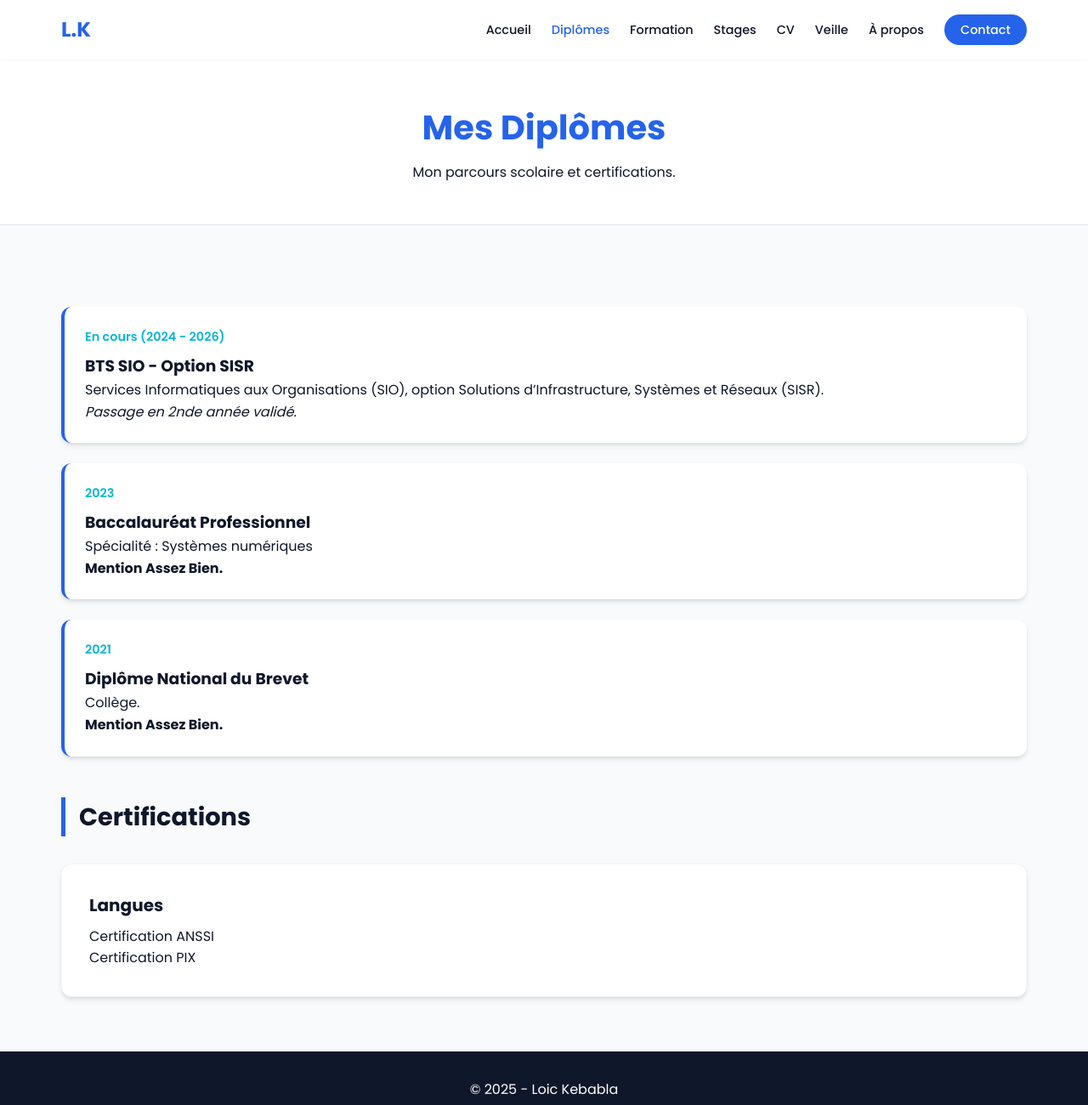
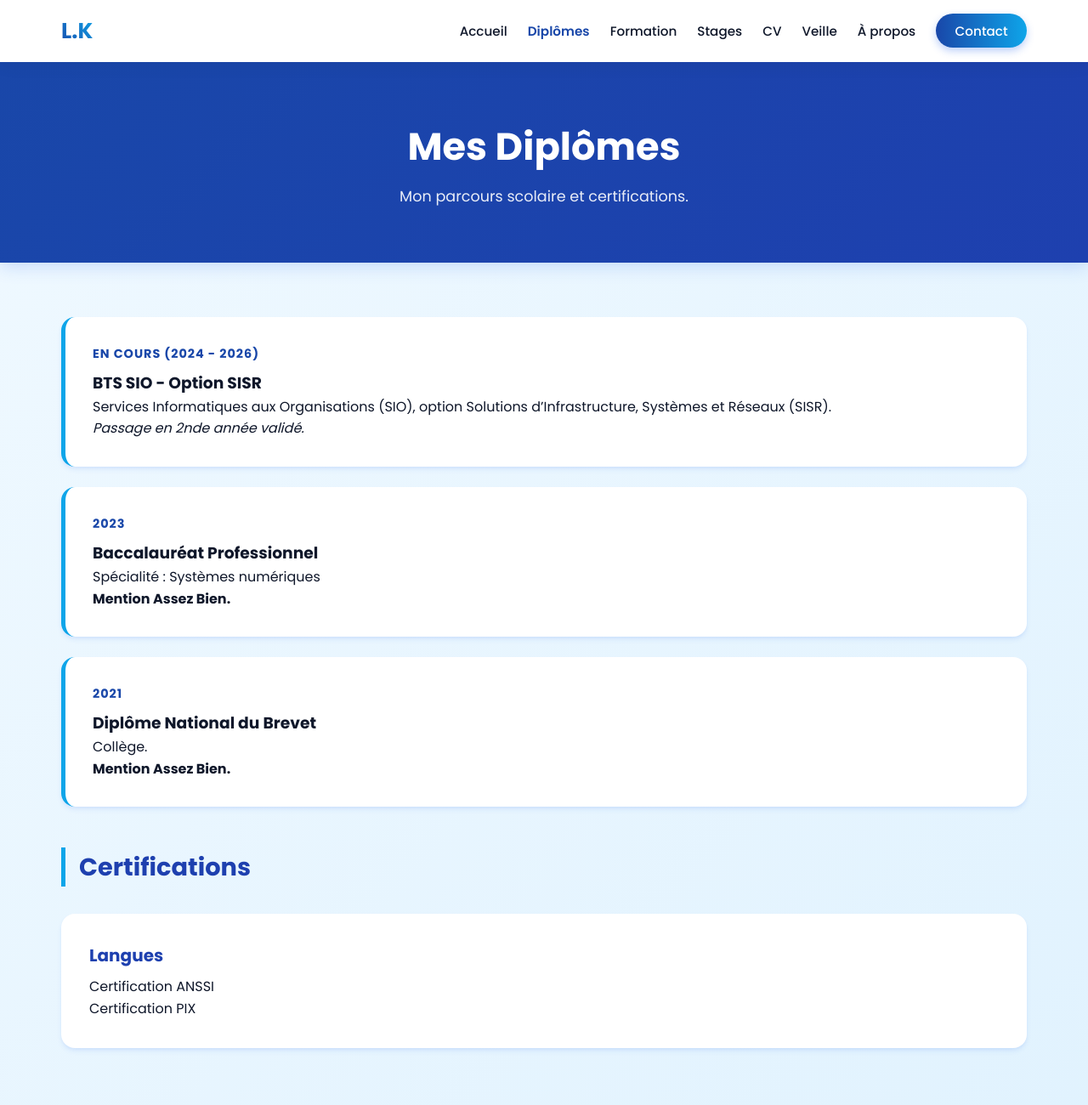
Before and after one commit to loic700/portfolio-t1, a plain HTML site: page diplomes.html in a window 1280 px wide. Shown: the top 1300 px of the page at 85% size. Drawn offline with Linux system fonts and the light colour scheme.

Commit message:
ccs modif 7

```diff
--- a/css/style8.css
+++ b/css/style8.css
@@ -1,17 +1,26 @@
 /* --- RESET & VARIABLES --- */
 :root {
-    --primary: #2563eb;       /* Bleu roi moderne */
-    --primary-dark: #1e40af;  /* Bleu sombre (hover) */
-    --dark: #0f172a;          /* Texte principal (Bleu nuit) */
-    --light: #f8fafc;         /* Fond de page (Gris très clair) */
+    /* Couleurs principales */
+    --primary: #1947a9;       /* Bleu roi */
+    --primary-dark: #1e40af;  /* Bleu sombre */
+    --accent: #0ea5e9;        /* Bleu ciel vif */
+
+    /* Textes */
+    --dark: #0f172a;          /* Texte principal (Bleu très sombre) */
+    --text-light: #f8fafc;    /* Texte sur fond sombre */
+    --gray: #64748b;          /* Texte secondaire */
+
+    /* Fonds */
+    --bg-gradient: linear-gradient(135deg, #f0f9ff 0%, #e0f2fe 100%); /* Fond global bleuté */
     --white: #ffffff;         /* Fond des cartes */
-    --gray: #64748b;          /* Texte secondaire */
-    --accent: #06b6d4;        /* Cyan (Détails) */
-    --success: #10b981;       /* Vert (Succès) */
-    --danger: #ef4444;        /* Rouge (Erreur) */
 
-    --shadow: 0 4px 6px -1px rgba(0, 0, 0, 0.1), 0 2px 4px -1px rgba(0, 0, 0, 0.06);
-    --radius: 12px;
+    /* État */
+    --success: #10b981;
+    --danger: #ef4444;
+
+    /* UI */
+    --shadow: 0 4px 6px -1px rgba(37, 99, 235, 0.1), 0 2px 4px -1px rgba(37, 99, 235, 0.06); /* Ombre légèrement bleutée */
+    --radius: 16px;           /* Coins un peu plus arrondis */
     --container-width: 1200px;
 }
 
@@ -19,7 +28,7 @@
 
 body {
     font-family: 'Poppins', 'Inter', sans-serif;
-    background-color: var(--light);
+    background: var(--bg-gradient); /* On applique le dégradé ici */
     color: var(--dark);
     line-height: 1.6;
     display: flex;
@@ -27,7 +36,7 @@ body {
     min-height: 100vh;
 }
 
-main { flex: 1; } /* Pousse le footer vers le bas */
+main { flex: 1; }
 
 a { text-decoration: none; color: inherit; transition: 0.3s; }
 ul { list-style: none; }
@@ -39,7 +48,7 @@ img, iframe { max-width: 100%; }
     position: sticky;
     top: 0;
     z-index: 1000;
-    box-shadow: 0 1px 3px rgba(0,0,0,0.05);
+    box-shadow: 0 4px 20px rgba(0,0,0,0.05); /* Ombre plus douce */
     padding: 1rem 0;
 }
 
@@ -52,40 +61,63 @@ img, iframe { max-width: 100%; }
     align-items: center;
 }
 
-.logo { font-weight: 700; font-size: 1.5rem; color: var(--primary); }
+.logo {
+    font-weight: 800;
+    font-size: 1.6rem;
+    color: var(--primary);
+    background: -webkit-linear-gradient(45deg, var(--primary), var(--accent));
+    -webkit-background-clip: text;
+    -webkit-text-fill-color: transparent; /* Logo en dégradé */
+}
 
 .nav-links { display: flex; gap: 1.5rem; align-items: center; flex-wrap: wrap; }
-.nav-links a { font-size: 0.9rem; font-weight: 500; color: var(--dark); }
-.nav-links a:hover, .nav-links a.active { color: var(--primary); }
+.nav-links a { font-size: 0.95rem; font-weight: 500; color: var(--dark); }
+.nav-links a:hover, .nav-links a.active { color: var(--primary); font-weight: 600; }
 
 .btn-contact {
-    background-color: var(--primary);
+    background: linear-gradient(90deg, var(--primary), var(--accent)); /* Bouton dégradé */
     color: var(--white) !important;
-    padding: 0.5rem 1.2rem;
+    padding: 0.6rem 1.4rem;
     border-radius: 50px;
+    box-shadow: 0 4px 10px rgba(37, 99, 235, 0.3);
 }
-.btn-contact:hover { background-color: var(--primary-dark); transform: translateY(-2px); }
+.btn-contact:hover {
+    transform: translateY(-2px);
+    box-shadow: 0 6px 15px rgba(37, 99, 235, 0.4);
+}
 
-/* --- GLOBAL SECTIONS --- */
-.container { max-width: var(--container-width); margin: 0 auto; padding: 4rem 2rem; }
+/* --- HERO SECTION (Le haut des pages) --- */
 .hero-small {
-    background: var(--white);
-    padding: 3rem 2rem;
+    /* Fond coloré en dégradé bleu */
+    background: linear-gradient(135deg, var(--primary) 0%, var(--primary-dark) 100%);
+    padding: 4rem 2rem;
     text-align: center;
-    border-bottom: 1px solid #e2e8f0;
     margin-bottom: 2rem;
+    color: var(--white); /* Texte blanc force */
+    box-shadow: 0 4px 20px rgba(37, 99, 235, 0.2);
 }
-.hero-small h1 { font-size: 2.5rem; color: var(--primary); margin-bottom: 0.5rem; }
+
+.hero-small h1 {
+    font-size: 2.8rem;
+    margin-bottom: 0.5rem;
+    color: var(--white); /* S'assure que le titre est blanc */
+}
+.hero-small p {
+    color: rgba(255, 255, 255, 0.9); /* Blanc légèrement transparent */
+    font-size: 1.1rem;
+}
 
 .section-title {
     font-size: 1.8rem;
     margin-bottom: 2rem;
-    border-left: 5px solid var(--primary);
+    border-left: 5px solid var(--accent);
     padding-left: 1rem;
-    color: var(--dark);
+    color: var(--primary-dark);
 }
 
-/* --- GRIDS & CARDS --- */
+.container { max-width: var(--container-width); margin: 0 auto; padding: 2rem 2rem 5rem 2rem; }
+
+/* --- CARTES ET GRILLES --- */
 .grid-container {
     display: grid;
     grid-template-columns: repeat(auto-fit, minmax(300px, 1fr));
@@ -96,55 +128,77 @@ img, iframe { max-width: 100%; }
     background: var(--white);
     padding: 2rem;
     border-radius: var(--radius);
-    box-shadow: var(--shadow);
-    border: 1px solid #f1f5f9;
-    transition: transform 0.3s ease;
+    box-shadow: var(--shadow); /* Ombre douce */
+    border: 1px solid rgba(255, 255, 255, 0.5); /* Bordure subtile */
+    transition: transform 0.3s ease, box-shadow 0.3s ease;
 }
-.card:hover { transform: translateY(-5px); border-color: var(--primary); }
 
-.card h3 { color: var(--dark); margin-bottom: 0.5rem; font-size: 1.25rem; }
+.card:hover {
+    transform: translateY(-8px);
+    box-shadow: 0 15px 30px rgba(37, 99, 235, 0.15); /* Ombre plus forte au survol */
+    border-color: var(--accent);
+}
+
+.card h3 { color: var(--primary-dark); margin-bottom: 0.5rem; font-size: 1.25rem; }
 .card p { color: var(--gray); font-size: 0.95rem; margin-bottom: 1rem; }
 
 /* Tags */
-.tag { font-size: 0.75rem; font-weight: 700; padding: 0.2rem 0.6rem; border-radius: 4px; display: inline-block; margin-bottom: 0.8rem; text-transform: uppercase; }
-.tag.in-progress { background: #dbeafe; color: #1e40af; }
+.tag { font-size: 0.75rem; font-weight: 700; padding: 0.3rem 0.8rem; border-radius: 20px; display: inline-block; margin-bottom: 0.8rem; text-transform: uppercase; }
+.tag.in-progress { background: #e0f2fe; color: #0284c7; }
 .tag.finished { background: #dcfce7; color: #166534; }
 .tag.future { background: #fee2e2; color: #991b1b; }
 
-/* --- TIMELINE (DIPLOMES & PARCOURS) --- */
+/* --- TIMELINE (DIPLOMES) --- */
 .timeline-item {
     background: var(--white);
-    padding: 1.5rem;
+    padding: 2rem;
     border-radius: var(--radius);
     margin-bottom: 1.5rem;
-    border-left: 4px solid var(--primary);
+    border-left: 5px solid var(--accent);
     box-shadow: var(--shadow);
 }
-.timeline-date { color: var(--accent); font-weight: 600; font-size: 0.9rem; margin-bottom: 0.5rem; display: block; }
+.timeline-date {
+    color: var(--primary);
+    font-weight: 700;
+    font-size: 0.9rem;
+    margin-bottom: 0.5rem;
+    display: block;
+    text-transform: uppercase;
+    letter-spacing: 1px;
+}
 
 /* --- FORMS --- */
 .form-wrapper { max-width: 600px; margin: 0 auto; background: var(--white); padding: 2.5rem; border-radius: var(--radius); box-shadow: var(--shadow); }
 .form-group { margin-bottom: 1.5rem; }
-.form-group label { display: block; margin-bottom: 0.5rem; font-weight: 500; }
+.form-group label { display: block; margin-bottom: 0.5rem; font-weight: 500; color: var(--dark); }
 .form-group input, .form-group textarea {
-    width: 100%; padding: 0.8rem; border: 1px solid #e2e8f0; border-radius: 8px; font-family: inherit;
+    width: 100%; padding: 1rem; border: 2px solid #e2e8f0; border-radius: 10px; font-family: inherit; background: #f8fafc; transition: 0.3s;
 }
-.form-group input:focus, .form-group textarea:focus { outline: none; border-color: var(--primary); ring: 2px solid rgba(37, 99, 235, 0.1); }
+.form-group input:focus, .form-group textarea:focus { outline: none; border-color: var(--primary); background: #fff; }
+
 .btn-submit {
-    width: 100%; background: var(--primary); color: white; padding: 1rem; border: none; border-radius: 8px; font-weight: 600; cursor: pointer; font-size: 1rem;
+    width: 100%; background: linear-gradient(90deg, var(--primary), var(--primary-dark)); color: white; padding: 1rem; border: none; border-radius: 10px; font-weight: 600; cursor: pointer; font-size: 1rem; transition: 0.3s;
 }
-.btn-submit:hover { background: var(--primary-dark); }
+.btn-submit:hover { opacity: 0.9; transform: scale(1.02); }
 
 /* --- UTILS --- */
 .map-responsive {
-    overflow: hidden; padding-bottom: 56.25%; position: relative; height: 0; border-radius: var(--radius); margin: 1rem 0;
+    overflow: hidden; padding-bottom: 56.25%; position: relative; height: 0; border-radius: var(--radius); margin: 1rem 0; box-shadow: var(--shadow);
 }
 .map-responsive iframe { left: 0; top: 0; height: 100%; width: 100%; position: absolute; }
 
-.pdf-container { text-align: center; margin-bottom: 3rem; }
-.btn-download { display: inline-block; background: var(--dark); color: white; padding: 0.8rem 1.5rem; border-radius: 8px; margin-bottom: 1rem; }
+.pdf-container { text-align: center; margin-bottom: 3rem; background: var(--white); padding: 2rem; border-radius: var(--radius); box-shadow: var(--shadow); }
+.btn-download { display: inline-block; background: var(--dark); color: white; padding: 0.8rem 1.5rem; border-radius: 8px; margin-bottom: 1rem; transition: 0.3s; }
+.btn-download:hover { background: var(--primary); }
 
-footer { background: var(--dark); color: var(--white); padding: 2rem; text-align: center; margin-top: auto; }
+footer {
+    background: var(--dark);
+    color: rgba(255, 255, 255, 0.7);
+    padding: 3rem 2rem;
+    text-align: center;
+    margin-top: auto;
+    border-top: 5px solid var(--accent);
+}
 
 /* --- RESPONSIVE --- */
 @media (max-width: 768px) {
```
